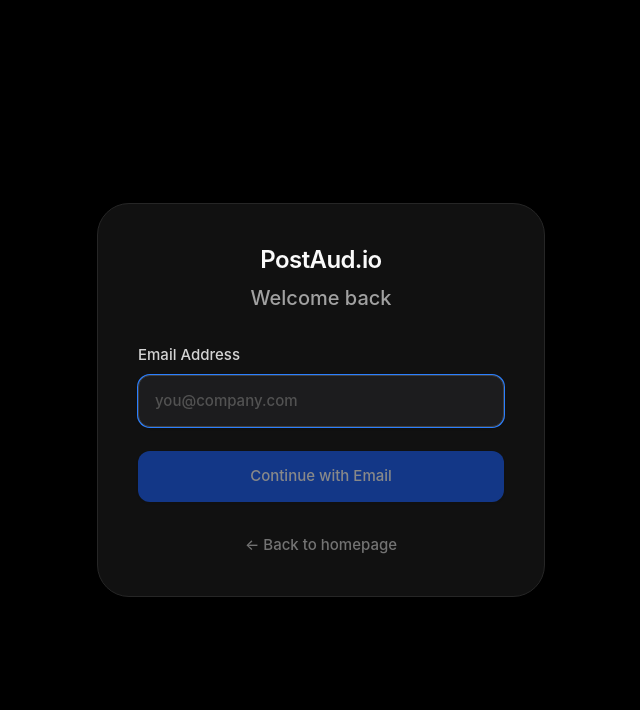
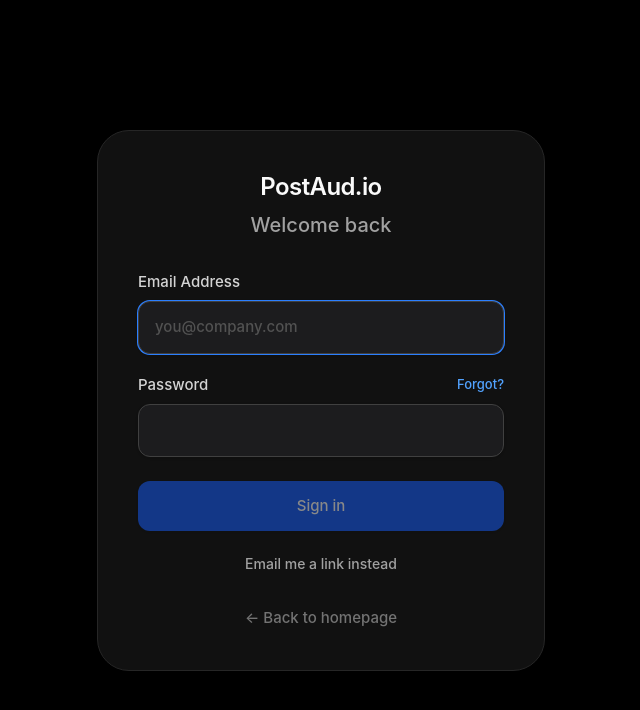
Before and after one commit to nick-ostroff/postaud.io, a Next.js app: page /sign-in in a window 1280 px wide. Shown: the top 710 px of the page, without its empty margins (319-959 px from the left). Built offline with nearby package versions, Linux system fonts and the light colour scheme.

Commit message:
feat(auth): password-first sign-in with magic-link fallback

```diff
--- a/src/app/sign-in/SignInForm.tsx
+++ b/src/app/sign-in/SignInForm.tsx
@@ -1,21 +1,52 @@
 "use client";
 
+import Link from "next/link";
+import { useRouter } from "next/navigation";
 import { useState } from "react";
 import { createClient } from "@/db/client";
 
+type Mode = "password" | "magic";
+
 export function SignInForm({ next }: { next?: string }) {
+  const router = useRouter();
+  const [mode, setMode] = useState<Mode>("password");
   const [email, setEmail] = useState("");
-  const [state, setState] = useState<"idle" | "sending" | "sent" | "error">("idle");
+  const [password, setPassword] = useState("");
+  const [state, setState] = useState<"idle" | "submitting" | "sent" | "error">("idle");
   const [errorMsg, setErrorMsg] = useState<string | null>(null);
 
-  async function onSubmit(e: React.FormEvent) {
+  async function submitPassword(e: React.FormEvent) {
     e.preventDefault();
-    setState("sending");
+    setState("submitting");
     setErrorMsg(null);
 
+    try {
       const supabase = createClient();
-    const redirectTo = `${window.location.origin}/auth/callback${next ? `?next=${encodeURIComponent(next)}` : ""}`;
+      const { error } = await supabase.auth.signInWithPassword({ email, password });
 
+      if (error) {
+        setState("error");
+        setErrorMsg(error.message);
+        return;
+      }
+      router.push(next ?? "/app");
+      router.refresh();
+    } catch (err) {
+      setState("error");
+      setErrorMsg(err instanceof Error ? err.message : "Something went wrong. Please try again.");
+    }
+  }
+
+  async function submitMagic(e: React.FormEvent) {
+    e.preventDefault();
+    setState("submitting");
+    setErrorMsg(null);
+
+    const appUrl = process.env.NEXT_PUBLIC_APP_URL?.replace(/\/$/, "") ?? window.location.origin;
+    const redirectTo = `${appUrl}/auth/callback${next ? `?next=${encodeURIComponent(next)}` : ""}`;
+
+    try {
+      const supabase = createClient();
       const { error } = await supabase.auth.signInWithOtp({
         email,
         options: { emailRedirectTo: redirectTo },
@@ -27,9 +58,13 @@
         return;
       }
       setState("sent");
+    } catch (err) {
+      setState("error");
+      setErrorMsg(err instanceof Error ? err.message : "Something went wrong. Please try again.");
+    }
   }
 
-  if (state === "sent") {
+  if (mode === "magic" && state === "sent") {
     return (
       <div className="mt-6 rounded-2xl border border-emerald-200 dark:border-emerald-900/50 bg-emerald-50 dark:bg-emerald-900/20 p-6 text-center shadow-sm">
         <p className="text-xl font-medium text-emerald-800 dark:text-emerald-400 mb-2">Check your inbox</p>
@@ -41,9 +76,14 @@
   }
 
   return (
-    <form onSubmit={onSubmit} className="space-y-5">
+    <form
+      onSubmit={mode === "password" ? submitPassword : submitMagic}
+      className="space-y-5"
+    >
       <div>
-        <label className="block text-[15px] font-medium text-neutral-700 dark:text-neutral-300 mb-2">Email Address</label>
+        <label className="block text-[15px] font-medium text-neutral-700 dark:text-neutral-300 mb-2">
+          Email Address
+        </label>
         <input
           type="email"
           required
@@ -51,18 +91,61 @@
           value={email}
           onChange={(e) => setEmail(e.target.value)}
           placeholder="you@company.com"
+          autoComplete="email"
           className="w-full rounded-xl border border-neutral-300 dark:border-neutral-700 bg-white dark:bg-[#1c1c1e] px-4 py-3.5 text-[15px] font-medium text-neutral-900 dark:text-white focus:border-blue-500 focus:outline-none focus:ring-1 focus:ring-blue-500 transition-all placeholder:text-neutral-400 dark:placeholder:text-neutral-600 shadow-sm"
         />
       </div>
+
+      {mode === "password" && (
+        <div>
+          <div className="flex items-center justify-between mb-2">
+            <label className="block text-[15px] font-medium text-neutral-700 dark:text-neutral-300">
+              Password
+            </label>
+            <Link
+              href="/auth/reset"
+              className="text-[13px] font-medium text-blue-600 hover:text-blue-700 dark:text-blue-400"
+            >
+              Forgot?
+            </Link>
+          </div>
+          <input
+            type="password"
+            required
+            value={password}
+            onChange={(e) => setPassword(e.target.value)}
+            autoComplete="current-password"
+            className="w-full rounded-xl border border-neutral-300 dark:border-neutral-700 bg-white dark:bg-[#1c1c1e] px-4 py-3.5 text-[15px] font-medium text-neutral-900 dark:text-white focus:border-blue-500 focus:outline-none focus:ring-1 focus:ring-blue-500 transition-all shadow-sm"
+          />
+        </div>
+      )}
+
       <button
         type="submit"
-        disabled={state === "sending" || !email}
+        disabled={state === "submitting" || !email || (mode === "password" && !password)}
         className="mt-6 flex w-full items-center justify-center rounded-xl bg-blue-600 px-4 py-3.5 text-[15px] font-medium text-white hover:bg-blue-700 disabled:cursor-not-allowed disabled:opacity-50 transition-colors shadow-sm"
       >
-        {state === "sending" ? "Sending link…" : "Continue with Email"}
+        {state === "submitting"
+          ? mode === "password" ? "Signing in…" : "Sending link…"
+          : mode === "password" ? "Sign in" : "Email me a sign-in link"}
       </button>
+
+      <button
+        type="button"
+        onClick={() => {
+          setMode(mode === "password" ? "magic" : "password");
+          setState("idle");
+          setErrorMsg(null);
+        }}
+        className="w-full text-center text-[14px] font-medium text-neutral-600 hover:text-neutral-900 dark:text-neutral-400 dark:hover:text-white transition-colors"
+      >
+        {mode === "password" ? "Email me a link instead" : "Use password instead"}
+      </button>
+
       {errorMsg && (
-        <div className="mt-2 text-[15px] font-medium text-rose-700 dark:text-rose-400 text-center">{errorMsg}</div>
+        <div className="mt-2 text-[15px] font-medium text-rose-700 dark:text-rose-400 text-center">
+          {errorMsg}
+        </div>
       )}
     </form>
   );
```
Lines whose indentation alone changed are shown as unchanged.
